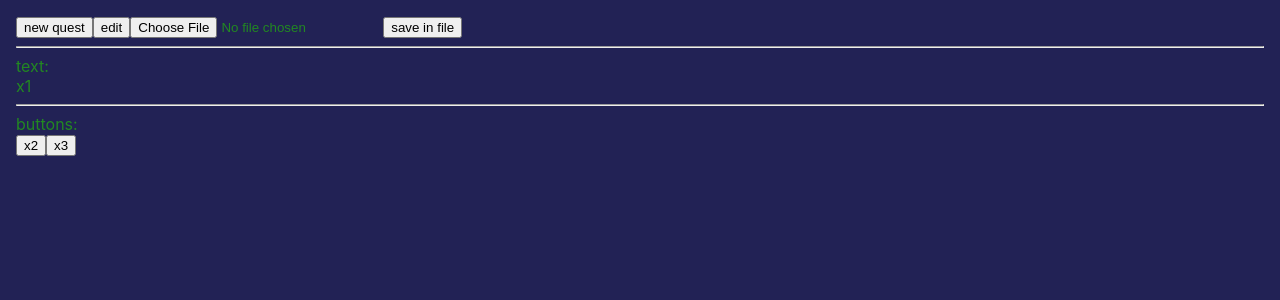
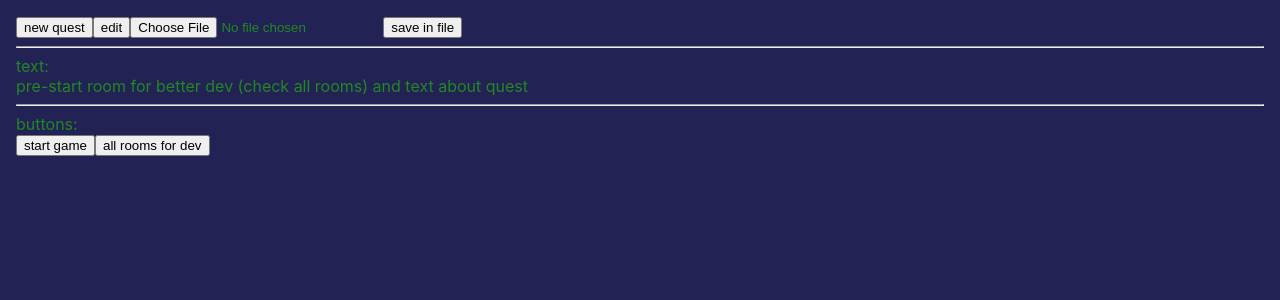
Before and after one commit to IgnatZakalinsky/quests, a React (Create React App) app: page / in a window 1280 px wide. Shown: the top 300 px of the page. Built offline with nearby package versions, Linux system fonts and the light colour scheme.

Commit message:
add def quest

```diff
--- a/src/q1-main/m2-quest/RoomType.ts
+++ b/src/q1-main/m2-quest/RoomType.ts
@@ -1,5 +1,3 @@
-import {v1} from 'uuid'
-
 export type NextButtonType = {
     _id: string
     title: string
@@ -13,35 +11,62 @@ export type RoomType = {
     buttons: NextButtonType[]
 }
 
-const v = [v1(), v1(), v1(), v1()] // for tests
-
 export const defRooms: RoomType[] = [
     {
-        _id: v[0],
-        hiddenTitle: 'x1',
-        text: 'x1',
         buttons: [
-            {_id: v1(), title: 'x2', next: v[1]},
-            {_id: v1(), title: 'x3', next: v[2]},
+            {
+                _id: 'b8c38d00-c859-11eb-ac91-3933f47cd1ad',
+                next: '1131f2b0-c85a-11eb-ac91-3933f47cd1ad',
+                title: 'start game'
+            },
+            {
+                _id: 'feea8900-c859-11eb-ac91-3933f47cd1ad',
+                next: '5b62de30-c85a-11eb-ac91-3933f47cd1ad',
+                title: 'all rooms for dev'
+            },
         ],
+        hiddenTitle: 'pre-start-room',
+        text: 'pre-start room for better dev (check all rooms) and text about quest',
+        _id: 'a7c19ba0-c859-11eb-ac91-3933f47cd1ad'
     },
     {
-        _id: v[1],
-        hiddenTitle: 'x2',
-        text: 'x2',
         buttons: [
-            {_id: v1(), title: 'x1', next: v[0]},
-            {_id: v1(), title: 'x3', next: v[2]},
+            {_id: '47bd1d00-c85a-11eb-ac91-3933f47cd1ad', next: '4fb1c1f0-c85f-11eb-96dd-3d06ece4f7a0', title: 'next'},
+            {_id: '4d799e80-c85a-11eb-ac91-3933f47cd1ad', next: 'a7c19ba0-c859-11eb-ac91-3933f47cd1ad', title: 'exit'},
         ],
+        hiddenTitle: 'start-room',
+        text: 'quest started...',
+        _id: '1131f2b0-c85a-11eb-ac91-3933f47cd1ad'
     },
     {
-        _id: v[2],
-        hiddenTitle: 'x3',
-        text: 'x3',
         buttons: [
-            {_id: v1(), title: 'x2', next: v[1]},
-            {_id: v1(), title: 'x1', next: v[0]},
+            {
+                _id: '39c12660-c85f-11eb-96dd-3d06ece4f7a0',
+                next: 'a7c19ba0-c859-11eb-ac91-3933f47cd1ad',
+                title: 'pre-start-room'
+            },
+            {
+                _id: '4386fb20-c85f-11eb-96dd-3d06ece4f7a0',
+                next: '1131f2b0-c85a-11eb-ac91-3933f47cd1ad',
+                title: 'start-room'
+            },
+            {
+                _id: '4b175240-c85f-11eb-96dd-3d06ece4f7a0',
+                next: '4fb1c1f0-c85f-11eb-96dd-3d06ece4f7a0',
+                title: 'new-room'
+            },
         ],
+        hiddenTitle: 'all-rooms',
+        text: 'button in all rooms for dev',
+        _id: '5b62de30-c85a-11eb-ac91-3933f47cd1ad',
+    },
+    {
+        buttons: [
+            {_id: '609b2240-c85f-11eb-96dd-3d06ece4f7a0', next: 'a7c19ba0-c859-11eb-ac91-3933f47cd1ad', title: 'exit'},
+        ],
+        hiddenTitle: 'new-room',
+        text: '',
+        _id: '4fb1c1f0-c85f-11eb-96dd-3d06ece4f7a0'
     },
 
 ]
```
